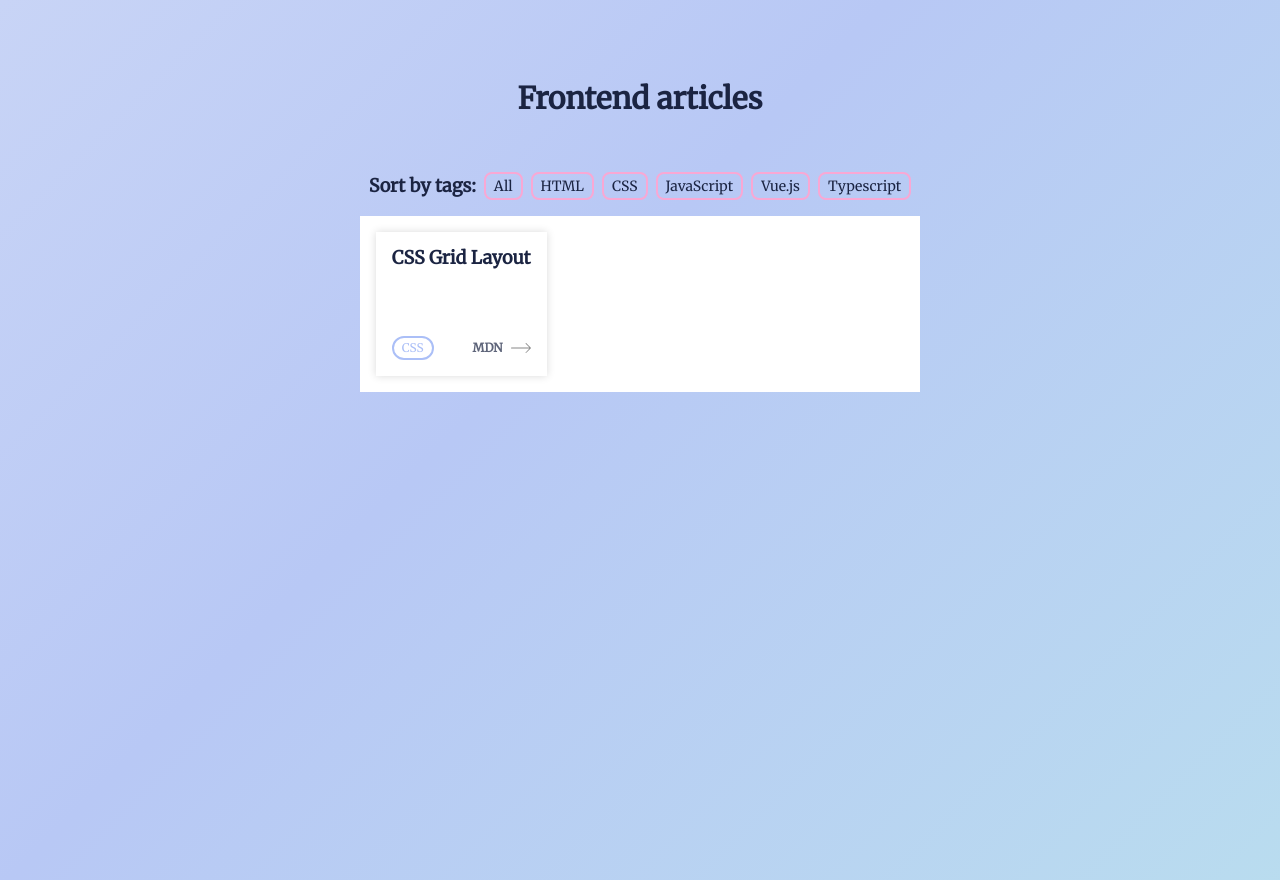
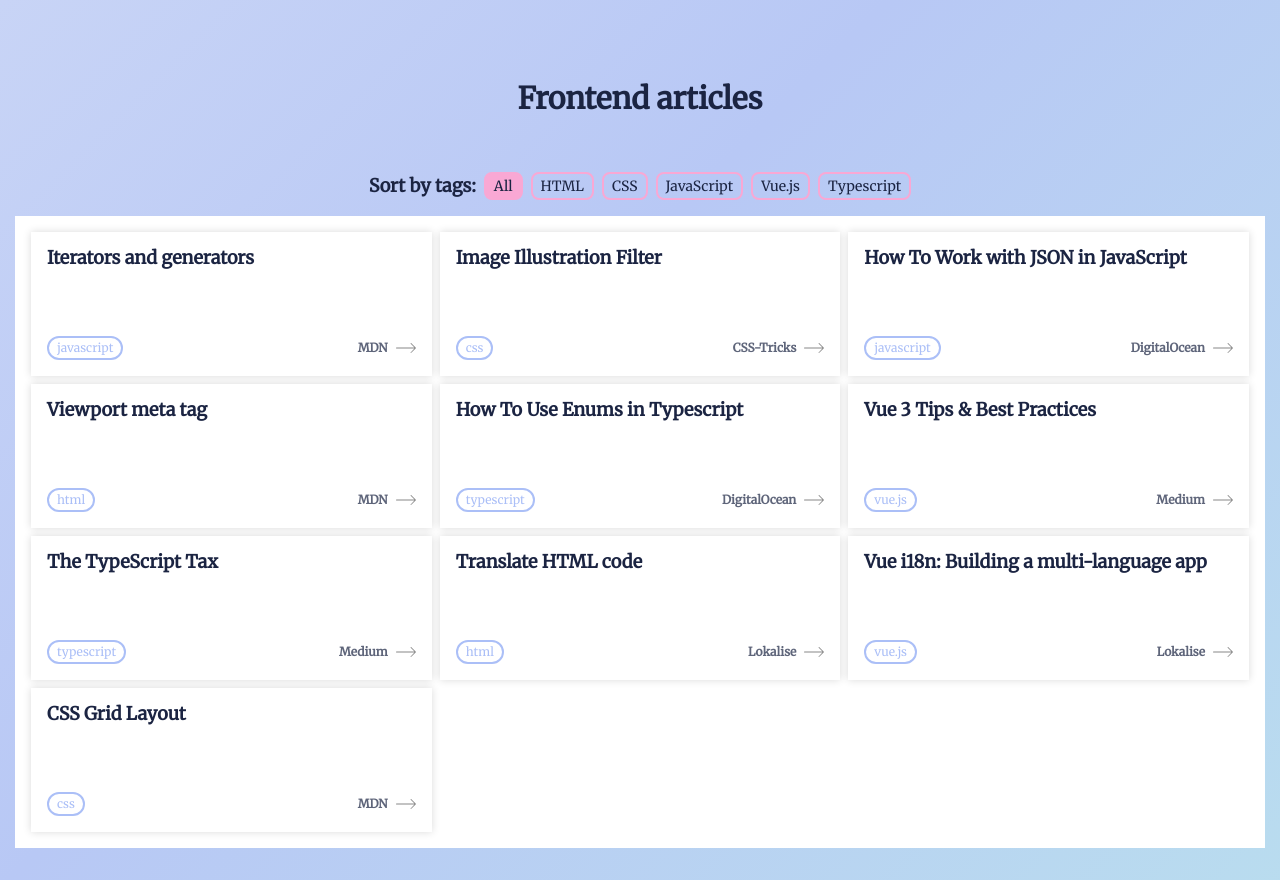
Before and after one commit to anastansa/typescript-frontend-articles, a website: page index.html in a window 1280 px wide. Drawn offline with Linux system fonts and the light colour scheme.

Commit message:
added filter

```diff
--- a/css/input.css
+++ b/css/input.css
@@ -24,3 +24,11 @@
         }
     }
 }
+
+.tag {
+    @apply py-0.5 px-2 text-sm rounded-lg border-2 border-blush hover:bg-blush cursor-pointer
+}
+
+.active {
+    @apply bg-blush
+}
--- a/index.html
+++ b/index.html
@@ -15,44 +15,26 @@
 <body>
 <div class="container mx-auto">
 	<div class="h-screen flex flex-col items-center gap-4 mb-20">
-		<div class="text-3xl mb-4 pt-20 font-black
-	  	md:mb-10"
-		>
+		<div class="text-3xl mb-4 pt-20 font-black 	md:mb-10">
 			Frontend articles
 		</div>
-		<div class="flex flex-col gap-2 items-center
-	  	md:flex-row"
-		>
+		<div class="flex flex-col gap-2 items-center md:flex-row">
 			<div class="text-lg font-black">
 				Sort by tags:
 			</div>
 			<div class="flex gap-2 flex-wrap">
-				<div class="py-0.5 px-2 text-sm rounded-lg border-2 border-blush hover:bg-blush cursor-pointer"> All</div>
-				<div class="py-0.5 px-2 text-sm rounded-lg border-2 border-blush hover:bg-blush cursor-pointer"> HTML</div>
-				<div class="py-0.5 px-2 text-sm rounded-lg border-2 border-blush hover:bg-blush cursor-pointer"> CSS</div>
-				<div class="py-0.5 px-2 text-sm rounded-lg border-2 border-blush hover:bg-blush cursor-pointer"> JavaScript
-				</div>
-				<div class="py-0.5 px-2 text-sm rounded-lg border-2 border-blush hover:bg-blush cursor-pointer"> Vue.js</div>
-				<div class="py-0.5 px-2 text-sm rounded-lg border-2 border-blush hover:bg-blush cursor-pointer"> Typescript
-				</div>
+				<div class="tag active" data-id="all"> All </div>
+				<div class="tag" data-id="html"> HTML </div>
+				<div class="tag" data-id="css"> CSS </div>
+				<div class="tag" data-id="javascript"> JavaScript </div>
+				<div class="tag" data-id="vue.js"> Vue.js </div>
+				<div class="tag" data-id="typescript"> Typescript </div>
 			</div>
 		</div>
-		<div id="topics" class="grid grid-cols-1 gap-2 p-4 bg-white items-center
-	  	md:grid-cols-3"
-		>
-			<div
-				class="h-36 p-4 flex flex-col justify-between gap-4  shadow-base cursor-pointer hover:shadow-xl duration-300">
-				<div class="text-lg font-bold leading-5"> CSS Grid Layout</div>
-				<div class="flex justify-between items-center">
-					<div class="py-0.5 px-2 text-xs rounded-xl border-2 text-blue border-blue"> CSS</div>
-					<div class="flex gap-2 items-center">
-						<span class="text-xs opacity-70 font-black"> MDN </span>
-						<img src="src/img/arrow.svg" alt="read" class="w-5 h-5">
-					</div>
-				</div>
-			</div>
-		</div>
+		<div id="articles" class="w-full h-full grid grid-cols-1 auto-rows-min gap-2 p-4 bg-white md:grid-cols-3"></div>
 	</div>
 </div>
+
+<script src="index.js"></script>
 </body>
 </html>
--- /dev/null
+++ b/index.js
@@ -0,0 +1,88 @@
+var articles = [
+    {
+        title: 'Iterators and generators',
+        source: 'MDN',
+        tag: 'javascript',
+        url: 'https://developer.mozilla.org/en-US/docs/Web/JavaScript/Guide/Iterators_and_generators'
+    },
+    {
+        title: 'Image Illustration Filter',
+        source: 'CSS-Tricks',
+        tag: 'css',
+        url: 'https://css-tricks.com/snippets/css/image-illustration-filter/'
+    },
+    {
+        title: 'How To Work with JSON in JavaScript',
+        source: 'DigitalOcean',
+        tag: 'javascript',
+        url: 'https://www.digitalocean.com/community/tutorials/how-to-work-with-json-in-javascript'
+    },
+    {
+        title: 'Viewport meta tag',
+        source: 'MDN',
+        tag: 'html',
+        url: 'https://developer.mozilla.org/en-US/docs/Web/HTML/Viewport_meta_tag'
+    },
+    {
+        title: 'How To Use Enums in Typescript',
+        source: 'DigitalOcean',
+        tag: 'typescript',
+        url: 'https://www.digitalocean.com/community/tutorials/how-to-use-enums-in-typescript'
+    },
+    {
+        title: 'Vue 3 Tips & Best Practices',
+        source: 'Medium',
+        tag: 'vue.js',
+        url: 'https://medium.com/js-dojo/vue-3-tips-best-practices-54aec91d95dc'
+    },
+    {
+        title: 'The TypeScript Tax',
+        source: 'Medium',
+        tag: 'typescript',
+        url: 'https://medium.com/javascript-scene/the-typescript-tax-132ff4cb175b'
+    },
+    {
+        title: 'Translate HTML code',
+        source: 'Lokalise',
+        tag: 'html',
+        url: 'https://lokalise.com/blog/translate-html-content'
+    },
+    {
+        title: 'Vue i18n: Building a multi-language app',
+        source: 'Lokalise',
+        tag: 'vue.js',
+        url: 'https://lokalise.com/blog/vue-i18n'
+    },
+];
+var newArticle = {
+    title: 'CSS Grid Layout',
+    source: 'MDN',
+    tag: 'css',
+    url: 'https://developer.mozilla.org/en-US/docs/Web/CSS/CSS_Grid_Layout'
+};
+articles.push(newArticle);
+var tagItems = document.querySelectorAll('.tag');
+tagItems.forEach(function (item) {
+    item.addEventListener('click', function (e) {
+        item.classList.add('active');
+        tagItems.forEach(function (item) { if (item !== e.currentTarget)
+            item.classList.remove('active'); });
+        var currentTarget = e.currentTarget;
+        var tag = currentTarget.dataset.id;
+        var currentArticles = articles.filter(function (item) { return item.tag === tag; });
+        if (tag === 'all') {
+            displayArticles(articles);
+        }
+        else {
+            displayArticles(currentArticles);
+        }
+    });
+});
+var articlesContainer = document.getElementById('articles');
+window.addEventListener('DOMContentLoaded', function () { return displayArticles(articles); });
+var displayArticles = function (currentArticles) {
+    var articlesBlock = currentArticles.map(function (item) {
+        return "<a href=\"".concat(item.url, "\" target=\u201D_blank\u201D class=\"block h-36\">\n              <div class=\"h-36 p-4 flex flex-col justify-between gap-4  shadow-base cursor-pointer hover:shadow-xl duration-300\">\n                <div class=\"text-lg font-bold leading-5\"> ").concat(item.title, " </div>\n                <div class=\"flex justify-between items-center\">\n                  <div class=\"py-0.5 px-2 text-xs rounded-xl border-2 text-blue border-blue\"> ").concat(item.tag, " </div>\n                  <div class=\"flex gap-2 items-center\">\n                    <span class=\"text-xs opacity-70 font-black\"> ").concat(item.source, " </span>\n                    <img src=\"src/img/arrow.svg\" alt=\"read\" class=\"w-5 h-5\">\n                  </div>\n                </div>\n              </div>\n            </a>");
+    });
+    articlesContainer.innerHTML = articlesBlock.join('');
+};
--- /dev/null
+++ b/index.ts
@@ -0,0 +1,111 @@
+interface Article {
+  title: string,
+  source: string,
+  tag: string,
+  url: string
+}
+
+const articles:Article[] = [
+  {
+    title: 'Iterators and generators',
+    source: 'MDN',
+    tag: 'javascript',
+    url: 'https://developer.mozilla.org/en-US/docs/Web/JavaScript/Guide/Iterators_and_generators'
+  },
+  {
+    title: 'Image Illustration Filter',
+    source: 'CSS-Tricks',
+    tag: 'css',
+    url: 'https://css-tricks.com/snippets/css/image-illustration-filter/'
+  },
+  {
+    title: 'How To Work with JSON in JavaScript',
+    source: 'DigitalOcean',
+    tag: 'javascript',
+    url: 'https://www.digitalocean.com/community/tutorials/how-to-work-with-json-in-javascript'
+  },
+  {
+    title: 'Viewport meta tag',
+    source: 'MDN',
+    tag: 'html',
+    url: 'https://developer.mozilla.org/en-US/docs/Web/HTML/Viewport_meta_tag'
+  },
+  {
+    title: 'How To Use Enums in Typescript',
+    source: 'DigitalOcean',
+    tag: 'typescript',
+    url: 'https://www.digitalocean.com/community/tutorials/how-to-use-enums-in-typescript'
+  },
+  {
+    title: 'Vue 3 Tips & Best Practices',
+    source: 'Medium',
+    tag: 'vue.js',
+    url: 'https://medium.com/js-dojo/vue-3-tips-best-practices-54aec91d95dc'
+  },
+  {
+    title: 'The TypeScript Tax',
+    source: 'Medium',
+    tag: 'typescript',
+    url: 'https://medium.com/javascript-scene/the-typescript-tax-132ff4cb175b'
+  },
+  {
+    title: 'Translate HTML code',
+    source: 'Lokalise',
+    tag: 'html',
+    url: 'https://lokalise.com/blog/translate-html-content'
+  },
+  {
+    title: 'Vue i18n: Building a multi-language app',
+    source: 'Lokalise',
+    tag: 'vue.js',
+    url: 'https://lokalise.com/blog/vue-i18n'
+  },
+]
+
+let newArticle:Article = {
+  title: 'CSS Grid Layout',
+  source: 'MDN',
+  tag: 'css',
+  url: 'https://developer.mozilla.org/en-US/docs/Web/CSS/CSS_Grid_Layout'
+}
+
+articles.push(newArticle)
+
+let tagItems = document.querySelectorAll('.tag');
+
+tagItems.forEach(item  => {
+  item.addEventListener('click', e => {
+    item.classList.add('active')
+    tagItems.forEach(item => { if(item !== e.currentTarget) item.classList.remove('active') })
+
+    const { currentTarget } = e
+    let tag = (currentTarget as HTMLButtonElement).dataset.id
+    let currentArticles = articles.filter(item => item.tag === tag)
+    if(tag === 'all') {
+      displayArticles(articles)
+    } else {
+      displayArticles(currentArticles)
+    }
+  })
+})
+
+const articlesContainer = document.getElementById('articles')
+window.addEventListener('DOMContentLoaded', () => displayArticles(articles))
+
+const displayArticles = function(currentArticles: Article[]):void {
+  let articlesBlock = currentArticles.map(item => {
+    return `<a href="${item.url}" target=”_blank” class="block h-36">
+              <div class="h-36 p-4 flex flex-col justify-between gap-4  shadow-base cursor-pointer hover:shadow-xl duration-300">
+                <div class="text-lg font-bold leading-5"> ${item.title} </div>
+                <div class="flex justify-between items-center">
+                  <div class="py-0.5 px-2 text-xs rounded-xl border-2 text-blue border-blue"> ${item.tag} </div>
+                  <div class="flex gap-2 items-center">
+                    <span class="text-xs opacity-70 font-black"> ${item.source} </span>
+                    <img src="src/img/arrow.svg" alt="read" class="w-5 h-5">
+                  </div>
+                </div>
+              </div>
+            </a>`
+  })
+  articlesContainer!.innerHTML = articlesBlock.join('')
+}
--- a/package.json
+++ b/package.json
@@ -10,6 +10,7 @@
   "author": "",
   "license": "ISC",
   "devDependencies": {
-    "tailwindcss": "^3.2.4"
+    "tailwindcss": "^3.2.4",
+    "typescript": "^4.9.3"
   }
 }
```
Also changed, not shown: tsconfig.json (added, +103 -0 lines), dist/output.css, 1 other file.
